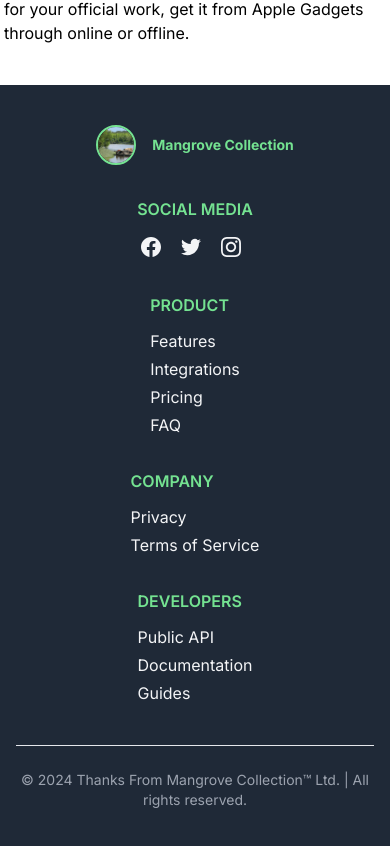
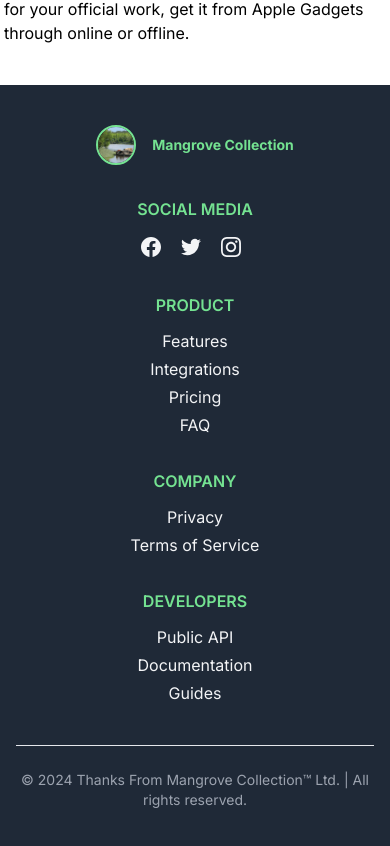
Before and after one commit to wpseemol/mangrove-collection, a Next.js app: page / in a window 390 px wide. Shown: the part 2897-3743 px from the top of the page. Built offline with nearby package versions, Linux system fonts and the light colour scheme.

Commit message:
footer is style problm done

```diff
--- a/app/Components/Footer/Footer.jsx
+++ b/app/Components/Footer/Footer.jsx
@@ -73,7 +73,7 @@ export default function Footer() {
                     </div>
                 </div>
 
-                <div className="space-y-3 w-fit  justify-self-center ">
+                <div className="space-y-3 w-fit  justify-self-center md:text-left text-center">
                     <h3 className=" uppercase text-primaryColor font-semibold">
                         Product
                     </h3>
@@ -100,7 +100,7 @@ export default function Footer() {
                         </li>
                     </ul>
                 </div>
-                <div className="space-y-3 w-fit  justify-self-center ">
+                <div className="space-y-3 w-fit  justify-self-center md:text-left text-center ">
                     <h3 className=" uppercase text-primaryColor font-semibold">
                         Company
                     </h3>
@@ -117,7 +117,7 @@ export default function Footer() {
                         </li>
                     </ul>
                 </div>
-                <div className="space-y-3 w-fit  justify-self-center ">
+                <div className="space-y-3 w-fit  justify-self-center md:text-left text-center">
                     <h3 className="uppercase text-primaryColor font-semibold">
                         Developers
                     </h3>
```
